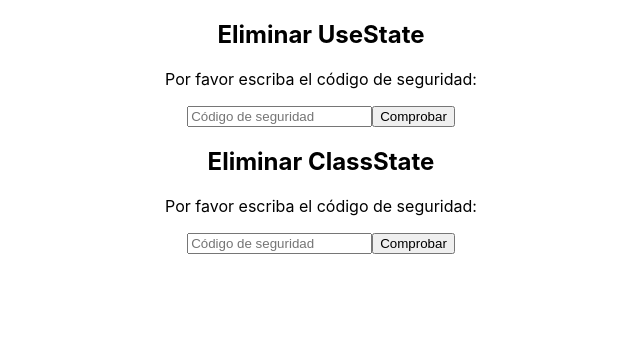
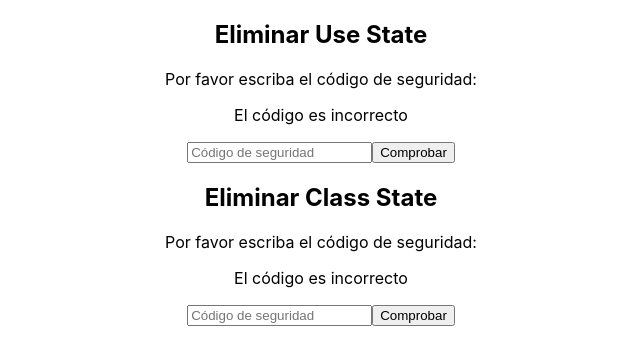
Before and after one commit to jprendiz/manejo-profesional-estados-react, a React (Create React App) app: page / in a window 1280 px wide. Shown: the top 364 px of the page, without its empty margins (319-959 px from the left). Built offline with nearby package versions, Linux system fonts and the light colour scheme.

Commit message:
Estados simples 1

```diff
--- a/src/ClassState.js
+++ b/src/ClassState.js
@@ -1,14 +1,28 @@
 import React from "react"
 
 class ClassState extends React.Component {
+  constructor(props) {
+    super(props);
+
+    this.state = {
+      error: true,
+    }
+  }
   render () {
     return (
       <div>
-        <h2>Eliminar ClassState</h2>
+        <h2>Eliminar {this.props.name}</h2>
         <p>Por favor escriba el código de seguridad: </p>
 
+        { this.state.error &&
+          <p>El código es incorrecto</p>
+        }
+
         <input placeholder="Código de seguridad" />
-        <button>Comprobar</button>
+        <button
+          onClick={() => (this.setState({error: !this.state.error}) ) }
+        >Comprobar
+        </button>
       </div>
     );
   }
--- a/src/UseState.js
+++ b/src/UseState.js
@@ -1,12 +1,22 @@
+import { useState } from "react"
 
-function UseState() {
+function UseState( { name } ) {
+  const [error, setError] = useState(true);
+
     return(
       <div>
-        <h2>Eliminar UseState</h2>
+        <h2>Eliminar { name }</h2>
         <p>Por favor escriba el código de seguridad: </p>
 
+        { error &&
+          <p>El código es incorrecto</p>
+        }
+
         <input placeholder="Código de seguridad" />
-        <button>Comprobar</button>
+
+        <button
+          onClick={()=>setError(prevState => !prevState)}
+        >Comprobar</button>
       </div>
     )
 }
```
